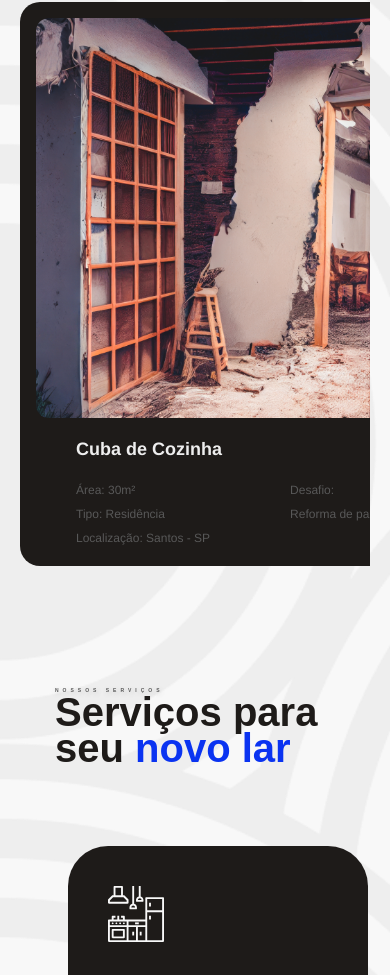
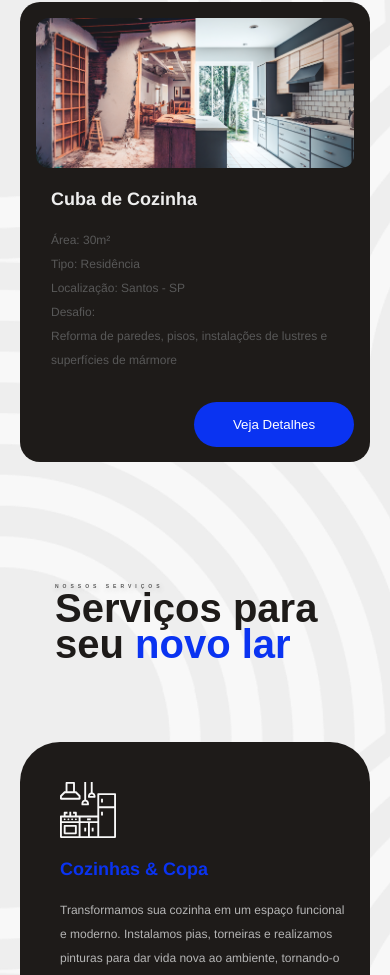
Before and after one commit to lucastdcs/ReforMar, a React (Vite) app: page / in a window 390 px wide. Shown: the part 1444-2419 px from the top of the page. Built offline with nearby package versions, Linux system fonts and the light colour scheme.

Commit message:
Fixed some responsiviness

```diff
--- a/src/Components/Card/Card.styled.js
+++ b/src/Components/Card/Card.styled.js
@@ -55,6 +55,26 @@ export const StyledCard = styled.div`
     }
 
 
+    @media (max-width:1050px){
+        width: fit-content;
+        height: 46rem;
 
+        .wrapper {
+        display: flex;
+        flex-direction: column;
+        margin-left: 1.5rem;
+        }
+
+        p{
+            margin-right: 0;
+        }
+       img {
+        height: 15rem;
+        }
+
+        button {
+            margin-top: 3rem;
+        }
+    }
 
 `;
--- a/src/Components/ServicesCard/ServicesCard.styled.js
+++ b/src/Components/ServicesCard/ServicesCard.styled.js
@@ -1,7 +1,7 @@
 import styled from "styled-components";
 
 export const StyledServicesCard = styled.div`
-   max-width: 60rem;
+   /* max-width: 60rem; */
    min-width: 30rem;
    height: 60rem;
    background-color: var(--black);
@@ -15,6 +15,7 @@ export const StyledServicesCard = styled.div`
     color: var(--grey1);
 
    }
+
    h3{
     color: var(--color-tertiary);
     margin: 4rem 0;
@@ -33,11 +34,23 @@ export const StyledServicesCard = styled.div`
       div button:nth-child(1){
          margin-bottom: 1rem;
       }
-   padding: 4rem 2rem 2rem 4rem;
-   div  {
-      display: flex;
-      flex-wrap: wrap;
-      justify-content: end;
-   }
+
+      padding: 4rem 2rem 2rem 4rem;
+
+      div {
+         display: flex;
+         flex-wrap: wrap;
+         justify-content: end;
+      }
+
+      height: fit-content;
+
+      p {
+         margin-bottom: 1.4rem;
+      }
+
+      h3 {
+         margin: 2rem 0;
+      }
    }
 `;
--- a/src/Pages/Início.jsx
+++ b/src/Pages/Início.jsx
@@ -109,7 +109,7 @@ const Inicio = () => {
     margin: auto;
     margin-top: 8rem;
     display: grid;
-    width: 65vw;
+    /* width: 65vw; */
     max-width: 120rem;
     grid-template-columns: 1fr 1fr;
     grid-auto-rows: auto;
--- a/src/index.css
+++ b/src/index.css
@@ -18,6 +18,8 @@
 *::after {
   box-sizing: border-box;
   margin: 0;
+  padding: 0;
+
 }
 
 html {
@@ -28,7 +30,7 @@ body {
   overflow-x: hidden;
   display: flex;
   justify-content: center;
-  align-items: center; /* Centraliza verticalmente, ajuste conforme necessário */
+  align-items: center;
   margin: 0;
   padding: 0;
   width: 100vw;
@@ -36,20 +38,6 @@ body {
   background-size: cover;
   background-repeat: repeat-y;
 }
-
-/* @media (max-width: 1060px) {
-  h2 {
-    font-size: var(--font-size-mh2);
-  }
-
-  p {
-    font-size: var( --font-size-mp);
-  }
-
-  button {
-    font-size: var(--font-size-mbutton);
-  }
-} */
 
 
 ::-webkit-scrollbar {
```
